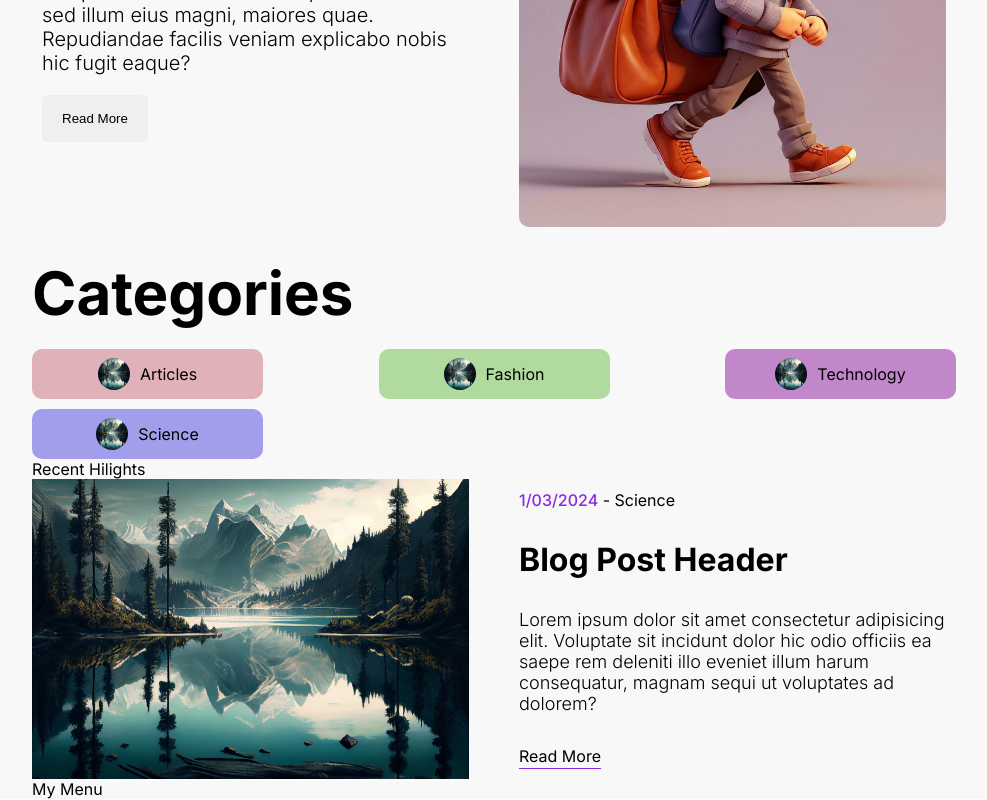
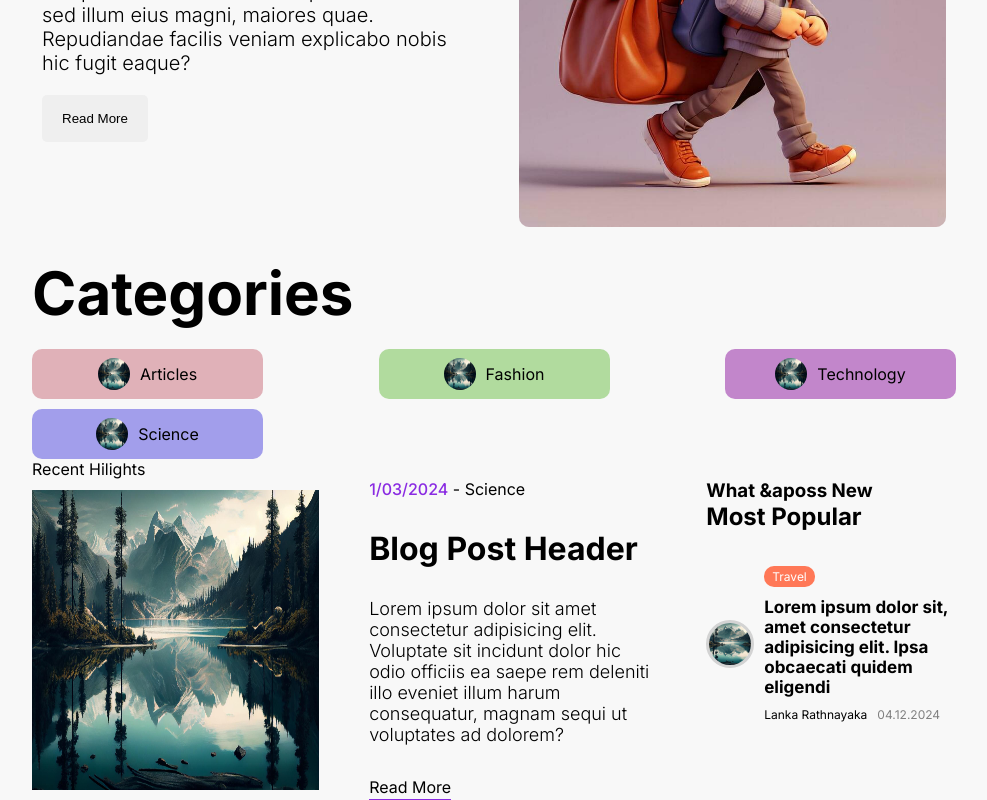
Before and after one commit to Lahirutech/mongodb-nextjs-connection-sample, a Next.js app: page / in a window 1280 px wide. Shown: the part 537-1337 px from the top of the page, without its empty margins (146-1133 px from the left). Built offline with nearby package versions, Linux system fonts and the light colour scheme.

Commit message:
modify menu component

```diff
--- a/src/app/page.module.css
+++ b/src/app/page.module.css
@@ -1,4 +1,4 @@
-.feature-menu {
+.featureMenu {
   display: flex;
-  flex-direction: row;
+  gap: 50px;
 }
--- a/src/app/page.tsx
+++ b/src/app/page.tsx
@@ -12,7 +12,7 @@ export default function Home() {
       <Featured />
       <Category />
       Recent Hilights
-      <div className="feature-menu">
+      <div className={styles.featureMenu}>
         <Card />
         <Menu />
       </div>
--- a/src/components/card/card.module.css
+++ b/src/components/card/card.module.css
@@ -2,6 +2,7 @@
   display: flex;
   align-items: center;
   gap: 50px;
+  flex: 5;
 }
 
 .imageContainer {
--- a/src/components/menu/Menu.tsx
+++ b/src/components/menu/Menu.tsx
@@ -1,7 +1,37 @@
 import React from "react";
+import styles from "./menu.module.css";
+import Link from "next/link";
+import Image from "next/image";
+
+import itemImage from "@public/assets/images/nature.jpg";
 
 const Menu = () => {
-  return <div>My Menu</div>;
+  return (
+    <div className={styles.container}>
+      <h3>What &aposs New</h3>
+      <h2>Most Popular</h2>
+      <div className={styles.itemList}>
+        <Link href={""} className={styles.item}>
+          <div className={styles.imageContainer}>
+            <Image src={itemImage} alt="" fill className={styles.image} />
+          </div>
+          <div className={styles.textContainer}>
+            <span className={`${styles.category} ${styles.travel}`}>
+              Travel
+            </span>
+            <h3 className={styles.descreption}>
+              Lorem ipsum dolor sit, amet consectetur adipisicing elit. Ipsa
+              obcaecati quidem eligendi
+            </h3>
+            <div className={styles.details}>
+              <span className={styles.username}>Lanka Rathnayaka</span>
+              <span className={styles.date}>04.12.2024</span>
+            </div>
+          </div>
+        </Link>
+      </div>
+    </div>
+  );
 };
 
 export default Menu;
--- /dev/null
+++ b/src/components/menu/menu.module.css
@@ -0,0 +1,54 @@
+.container {
+  flex: 2;
+}
+.itemList {
+  margin-top: 35px;
+}
+.item {
+  display: flex;
+  align-items: center;
+  gap: 10px;
+}
+
+.imageContainer {
+  flex: 1;
+  aspect-ratio: 1/1;
+  position: relative;
+  align-items: center;
+
+}
+.image {
+  border-radius: 50%;
+  border: 3px solid lightgray;
+  object-fit: cover;
+}
+
+.textContainer {
+  flex: 4;
+  display: flex;
+  flex-direction: column;
+  gap: 10px;
+}
+
+.category {
+  padding: 3px 8px;
+  border-radius: 10px;
+  font-size: 12px;
+  color: white;
+  width: max-content;
+}
+
+.category.travel {
+  background-color: #ff7857;
+}
+.descreption {
+  font-size: 17px;
+}
+.details {
+  display: flex;
+  font-size: 12px;
+  gap: 10px;
+}
+.date {
+  color: gray;
+}
```
